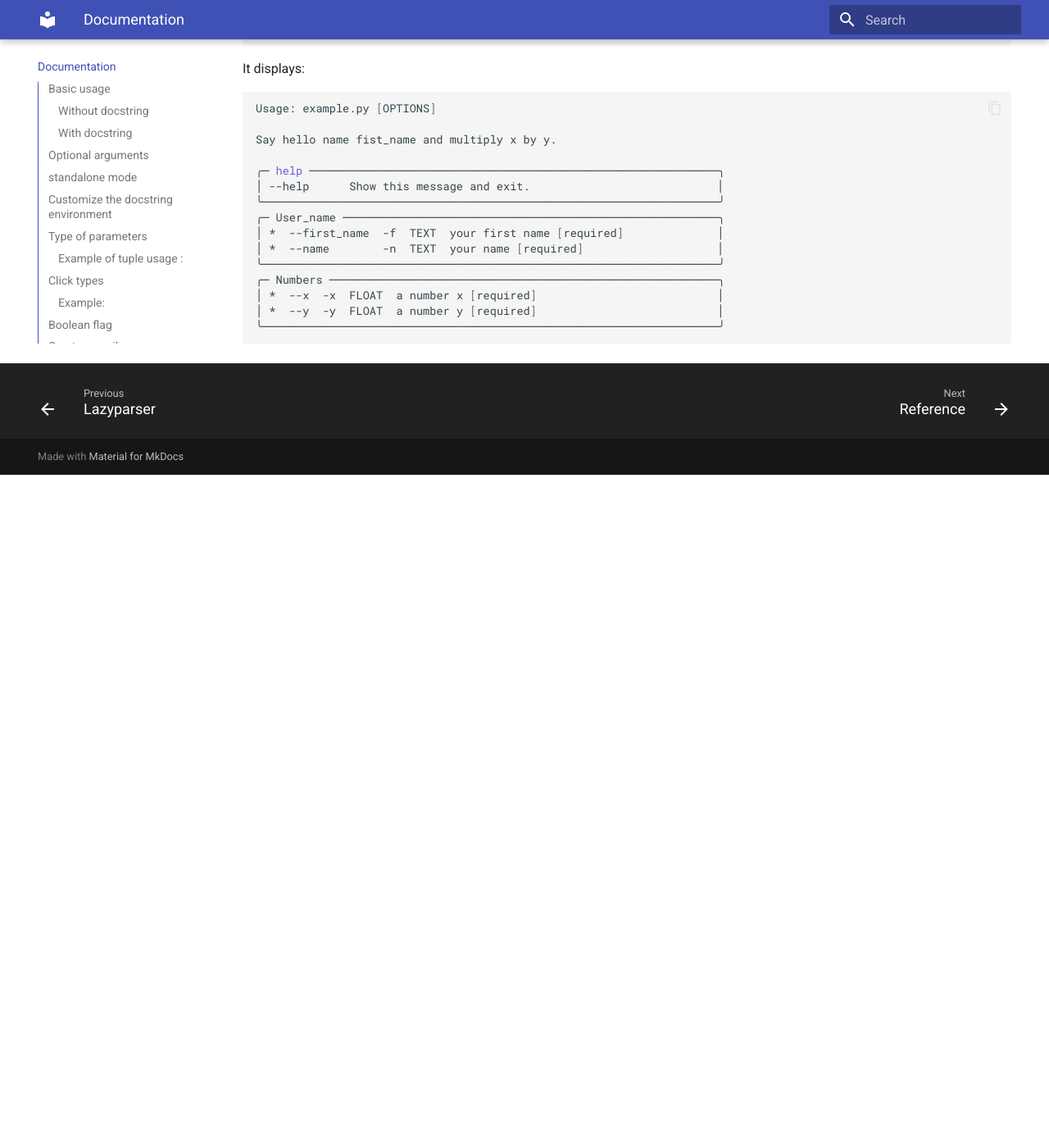
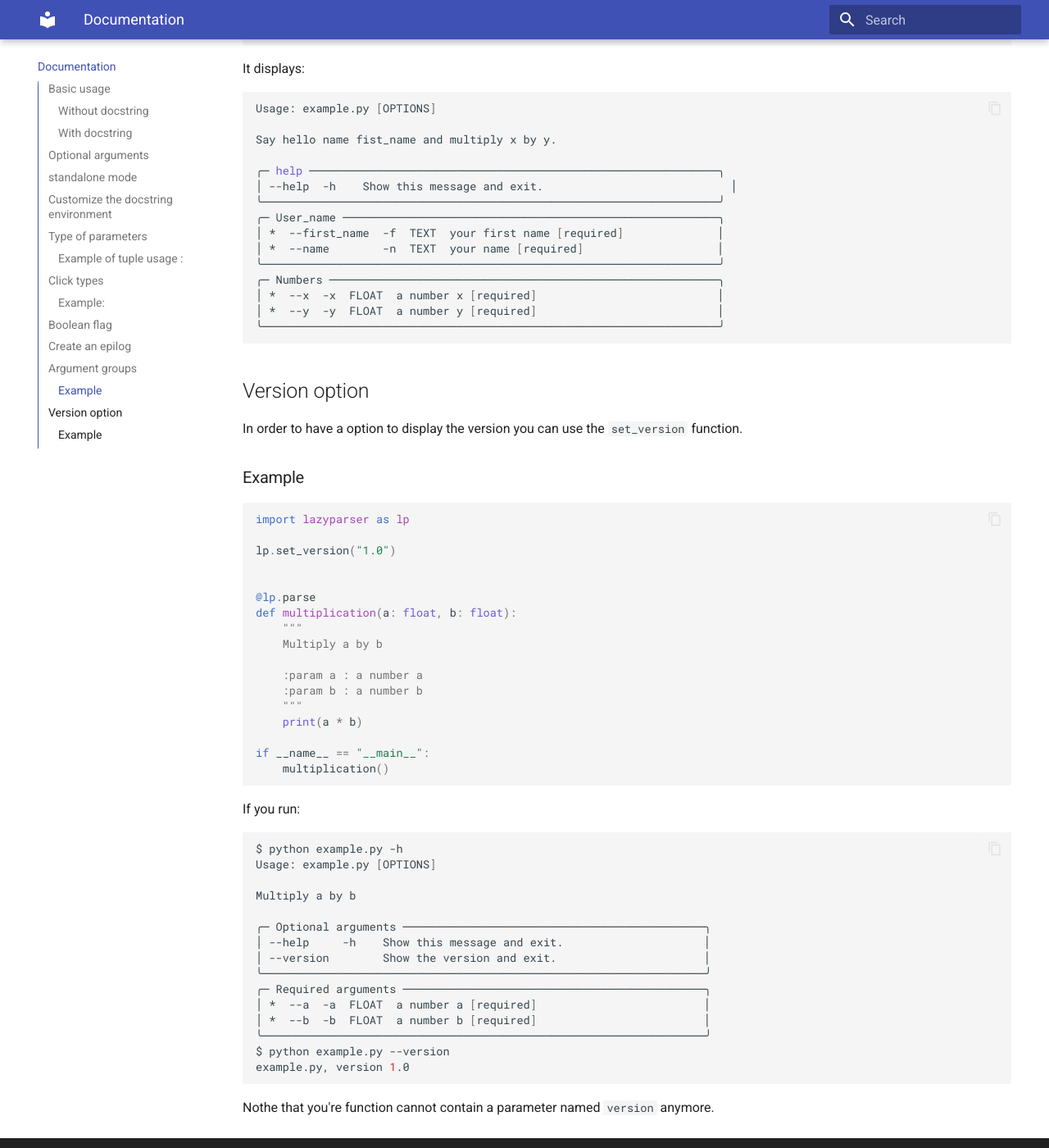
Before and after one commit to NFontrodona/Lazyparser, an MkDocs documentation site: the page built from docs/documentation.md, in a window 1280 px wide and 1400 px high, scrolled down 8307 px. Shown: the whole window at 82% size. Built offline with MkDocs 1.6.1 and Material for MkDocs 9.7.7, drawn with Linux system fonts in a browser that asks for light colours; before the commit the page ends 8886 px from its top, so only the background shows below that.

Commit message:
docs/documentation.md: update the documentation

````diff
--- a/docs/documentation.md
+++ b/docs/documentation.md
@@ -94,7 +94,7 @@ Usage: example.py [OPTIONS]
 Multiply a by b
 
 ╭─ Optional arguments ─────────────────────────────────────────────╮
-│ --help      Show this message and exit.                          │
+│ --help  -h  Show this message and exit.                          │
 ╰──────────────────────────────────────────────────────────────────╯
 ╭─ Required arguments ─────────────────────────────────────────────╮
 │ *  --a  -a  FLOAT  a number a [required]                         │
@@ -126,7 +126,7 @@ Usage: example.py [OPTIONS]
 Multiply a by b
 
 ╭─ Optional arguments ───────────────────────────────────────────────╮
-│ --help             Show this message and exit.                     │
+│ --help  -h         Show this message and exit.                     │
 │ --b     -b  FLOAT  a number b [default: 5]                         │
 ╰────────────────────────────────────────────────────────────────────╯
 ╭─ Required arguments ───────────────────────────────────────────────╮
@@ -432,7 +432,7 @@ Usage: example.py [OPTIONS]
 Say hello name fist_name and multiply x by y.
 
 ╭─ help ─────────────────────────────────────────────────────────────╮
-│ --help      Show this message and exit.                            │
+│ --help  -h    Show this message and exit.                            │
 ╰────────────────────────────────────────────────────────────────────╯
 ╭─ User_name ────────────────────────────────────────────────────────╮
 │ *  --first_name  -f  TEXT  your first name [required]              │
@@ -443,3 +443,53 @@ Say hello name fist_name and multiply x by y.
 │ *  --y  -y  FLOAT  a number y [required]                           │
 ╰────────────────────────────────────────────────────────────────────╯
 ```
+
+
+## Version option
+
+In order to have a option to display the version you can use the `set_version`
+function.
+
+### Example
+
+```python
+import lazyparser as lp
+
+lp.set_version("1.0")
+
+
+@lp.parse
+def multiplication(a: float, b: float):
+    """
+    Multiply a by b
+
+    :param a : a number a
+    :param b : a number b
+    """
+    print(a * b)
+
+if __name__ == "__main__":
+    multiplication()
+```
+
+If you run:
+
+```bash
+$ python example.py -h
+Usage: example.py [OPTIONS]
+
+Multiply a by b
+
+╭─ Optional arguments ─────────────────────────────────────────────╮
+│ --help     -h    Show this message and exit.                     │
+│ --version        Show the version and exit.                      │
+╰──────────────────────────────────────────────────────────────────╯
+╭─ Required arguments ─────────────────────────────────────────────╮
+│ *  --a  -a  FLOAT  a number a [required]                         │
+│ *  --b  -b  FLOAT  a number b [required]                         │
+╰──────────────────────────────────────────────────────────────────╯
+$ python example.py --version
+example.py, version 1.0
+```
+
+Nothe that you're function cannot contain a parameter named `version` anymore.
````
